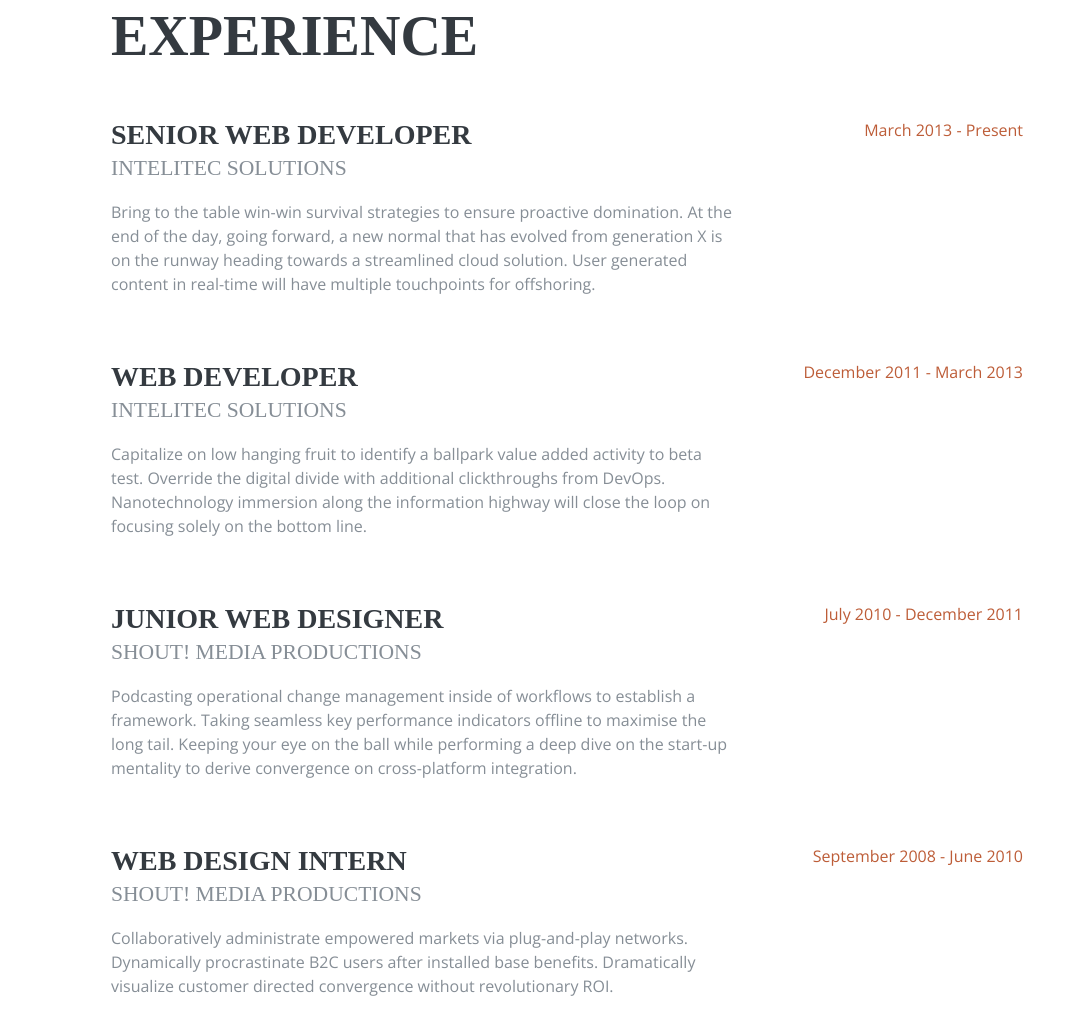
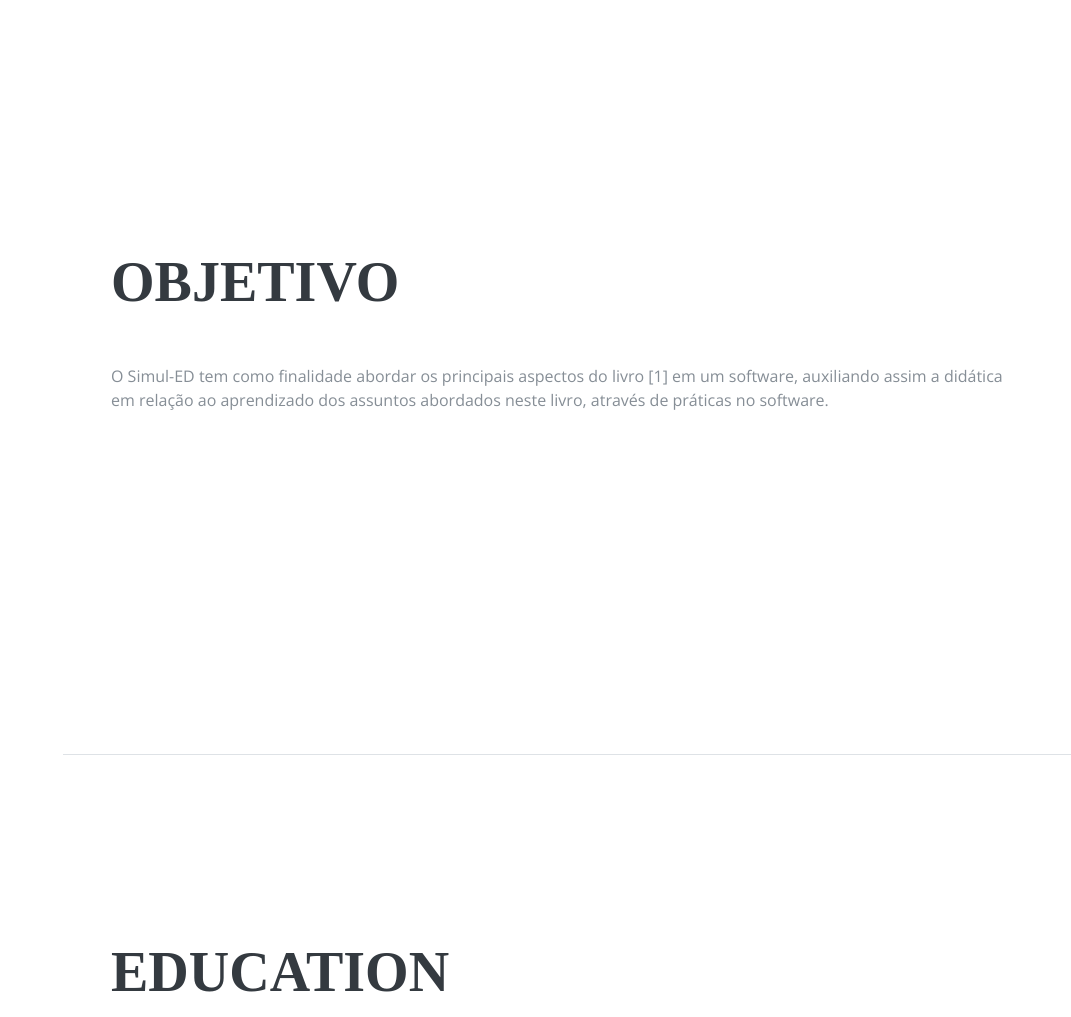
Before and after one commit to renatofelixdev/simuled, a plain HTML site: page index.html in a window 1280 px wide. Shown: the part 845-1862 px from the top of the page, without its empty margins (209-1280 px from the left). Drawn offline with nearby package versions, Linux system fonts and the light colour scheme; a web font is replaced by a local one.

Commit message:
objetivo

```diff
--- a/index.html
+++ b/index.html
@@ -5,7 +5,7 @@
     <meta name="description" content="">
     <meta name="author" content="">
 
-    <title>Resume - Start Bootstrap Theme</title>
+    <title>SimulED</title>
 
     <!-- Bootstrap core CSS -->
     <link href="css/bootstrap.min.css" rel="stylesheet">
@@ -72,13 +72,13 @@
             <span class="text-primary">ED</span>
           </h1>
           <div class="subheading mb-5">Simulador de Eventos Discretos
-            <a href="#">DOWNLOAD</a>
+            <a href="#" style="margin-left: 20px;"><i class="fas fa-download"></i>DOWNLOAD</a>
           </div>
           <p class="mb-5">A simulação computacional de sistemas tem como objetivo emular o funcionamento de, praticamente qualquer tipo de operação ou processo do mundo real, abstraindo seu comportamento para geração de modelos conceituais, denominados modelos ACD (Activity Cycle Diagram) e implementações que permitem estudar problemas do dia-a-dia.</p>
           <p class="mb-5">A simulação é importante, pois fornece a elaboração de experimentos em modelos conceituais gerando dados para avaliação de comportamento e estratégias de operações.</p>
           <p class="mb-5">Atualmente existem poucos simuladores com fins didáticos, que servem para o ensino das disciplinas de modelagem e simulação, os quais permitem entender de forma mais clara o uso da modelagem e o passo a passo de uma simulação.</p>
           <p class="mb-5">O Simul-Ed aborda a simulação de eventos discretos, ou seja, trata sistemas que mudam seu estado em momentos discretos no tempo, através da ocorrência de eventos. O relógio da simulação sempre indica um instante em que um evento acontece.</p>
-          <ul class="list-inline list-social-icons mb-0">
+          <!--<ul class="list-inline list-social-icons mb-0">
             <li class="list-inline-item">
               <a href="#">
                 <span class="fa-stack fa-lg">
@@ -111,58 +111,14 @@
                 </span>
               </a>
             </li>
-          </ul>
+          </ul>-->
         </div>
       </section>
 
       <section class="resume-section p-3 p-lg-5 d-flex flex-column" id="objetivo">
         <div class="my-auto">
-          <h2 class="mb-5">Experience</h2>
-
-          <div class="resume-item d-flex flex-column flex-md-row mb-5">
-            <div class="resume-content mr-auto">
-              <h3 class="mb-0">Senior Web Developer</h3>
-              <div class="subheading mb-3">Intelitec Solutions</div>
-              <p>Bring to the table win-win survival strategies to ensure proactive domination. At the end of the day, going forward, a new normal that has evolved from generation X is on the runway heading towards a streamlined cloud solution. User generated content in real-time will have multiple touchpoints for offshoring.</p>
-            </div>
-            <div class="resume-date text-md-right">
-              <span class="text-primary">March 2013 - Present</span>
-            </div>
-          </div>
-
-          <div class="resume-item d-flex flex-column flex-md-row mb-5">
-            <div class="resume-content mr-auto">
-              <h3 class="mb-0">Web Developer</h3>
-              <div class="subheading mb-3">Intelitec Solutions</div>
-              <p>Capitalize on low hanging fruit to identify a ballpark value added activity to beta test. Override the digital divide with additional clickthroughs from DevOps. Nanotechnology immersion along the information highway will close the loop on focusing solely on the bottom line.</p>
-            </div>
-            <div class="resume-date text-md-right">
-              <span class="text-primary">December 2011 - March 2013</span>
-            </div>
-          </div>
-
-          <div class="resume-item d-flex flex-column flex-md-row mb-5">
-            <div class="resume-content mr-auto">
-              <h3 class="mb-0">Junior Web Designer</h3>
-              <div class="subheading mb-3">Shout! Media Productions</div>
-              <p>Podcasting operational change management inside of workflows to establish a framework. Taking seamless key performance indicators offline to maximise the long tail. Keeping your eye on the ball while performing a deep dive on the start-up mentality to derive convergence on cross-platform integration.</p>
-            </div>
-            <div class="resume-date text-md-right">
-              <span class="text-primary">July 2010 - December 2011</span>
-            </div>
-          </div>
-
-          <div class="resume-item d-flex flex-column flex-md-row">
-            <div class="resume-content mr-auto">
-              <h3 class="mb-0">Web Design Intern</h3>
-              <div class="subheading mb-3">Shout! Media Productions</div>
-              <p>Collaboratively administrate empowered markets via plug-and-play networks. Dynamically procrastinate B2C users after installed base benefits. Dramatically visualize customer directed convergence without revolutionary ROI.</p>
-            </div>
-            <div class="resume-date text-md-right">
-              <span class="text-primary">September 2008 - June 2010</span>
-            </div>
-          </div>
-
+          <h2 class="mb-5">Objetivo</h2>
+		  <p class="mb-5">O Simul-ED tem como finalidade abordar os principais aspectos do livro [1] em um software, auxiliando assim a didática em relação ao aprendizado dos assuntos abordados neste livro, através de práticas no software.</p>
         </div>
 
       </section>
```
